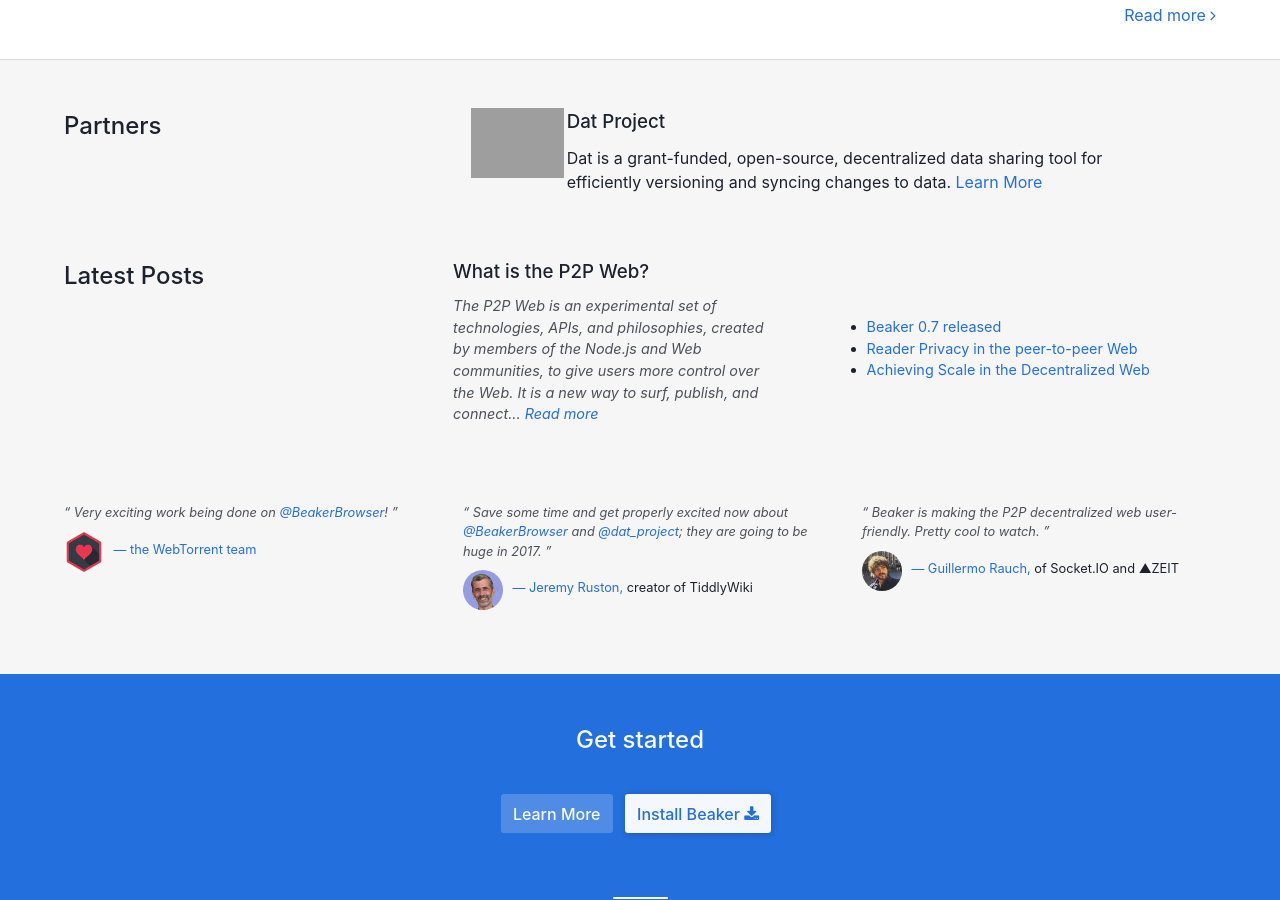
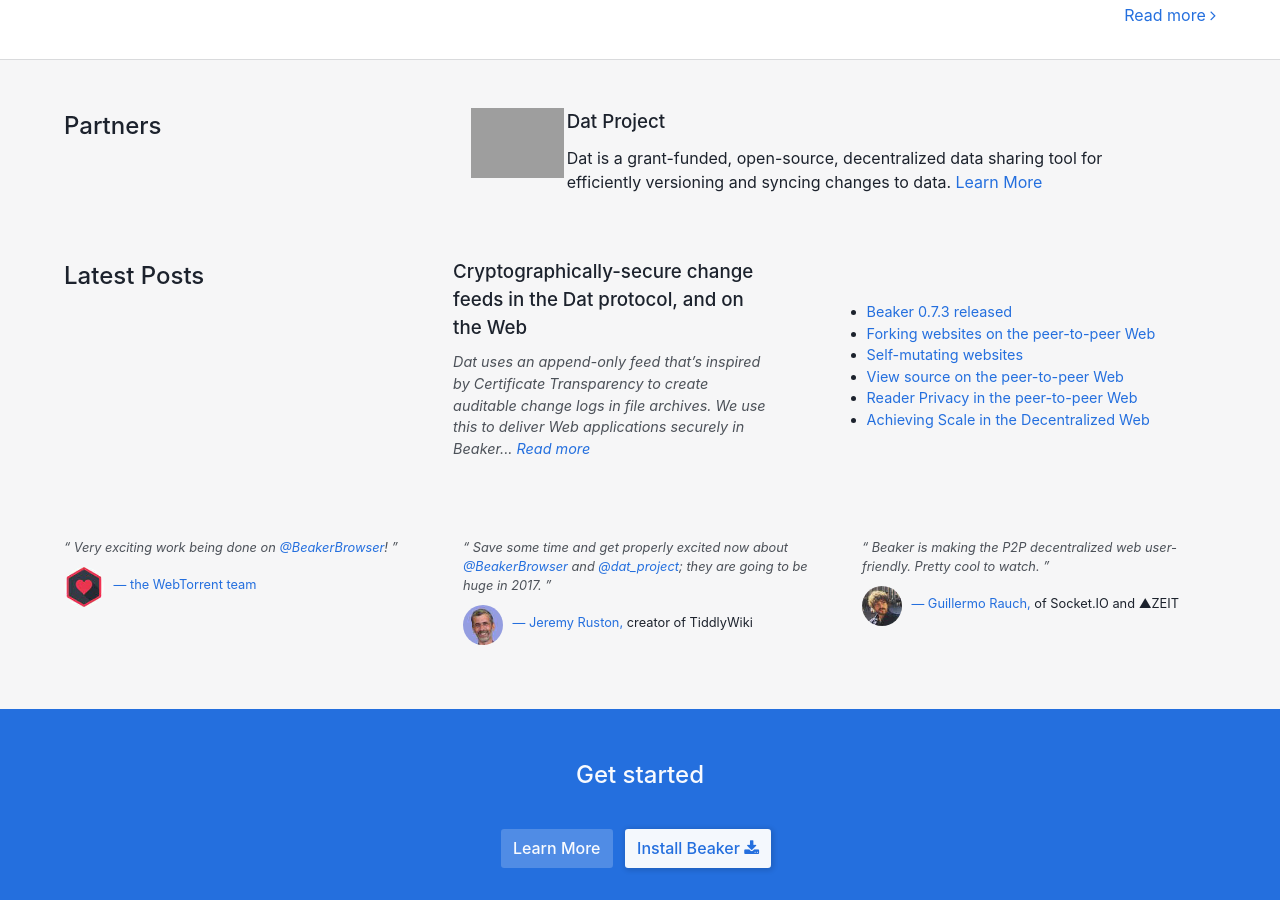
Before and after one commit to beakerbrowser/beakerbrowser.com, a Jekyll site: the page built from index.html, in a window 1280 px wide and 900 px high, scrolled down 2711 px. Built offline with Jekyll 4.4.1, drawn with Linux system fonts in a browser that asks for light colours; grey boxes are pictures that could not be loaded.

Commit message:
Update latest posts sections

```diff
--- a/index.html
+++ b/index.html
@@ -248,14 +248,12 @@
       <h2 class="posts__title">Latest Posts</h2>
       <div class="posts__preview">
         <h3>
-          <a href="https://pfrazee.github.io/blog/what-is-the-p2p-web">
-             What is the P2P Web?
+          <a href="https://beakerbrowser.com/2017/06/19/cryptographically-secure-change-feeds.html">
+          Cryptographically-secure change feeds in the Dat protocol, and on the Web
           </a>
         </h3>
         <p>
-          The P2P Web is an experimental set of technologies, APIs, and philosophies,
-          created by members of the Node.js and Web communities, to give users more
-          control over the Web. It is a new way to surf, publish, and connect...
+          Dat uses an append-only feed that’s inspired by Certificate Transparency to create auditable change logs in file archives. We use this to deliver Web applications securely in Beaker...
           <span>
             <a href="https://pfrazee.github.io/blog/what-is-the-p2p-web">Read more</a>
           </span>
@@ -263,8 +261,24 @@
       </div>
       <ul class="posts__list">
         <li>
-          <a href="https://github.com/beakerbrowser/beaker/releases/tag/0.7.0">
-            Beaker 0.7 released
+          <a href="https://beakerbrowser.com/releases/0-7-3/">
+            Beaker 0.7.3 released
+          </a>
+        </li>
+        <li>
+          <a href="https://beakerbrowser.com/2017/06/14/forking-websites-on-the-p2p-web.html">
+            Forking websites on the peer-to-peer Web
+          </a>
+        </li>
+
+        <li>
+          <a href="https://beakerbrowser.com/2017/06/09/self-mutating-websites.html">
+            Self-mutating websites
+          </a>
+        </li>
+        <li>
+          <a href="https://beakerbrowser.com/2017/06/07/view-source-peer-to-peer.html">
+            View source on the peer-to-peer Web
           </a>
         </li>
         <li>
```
